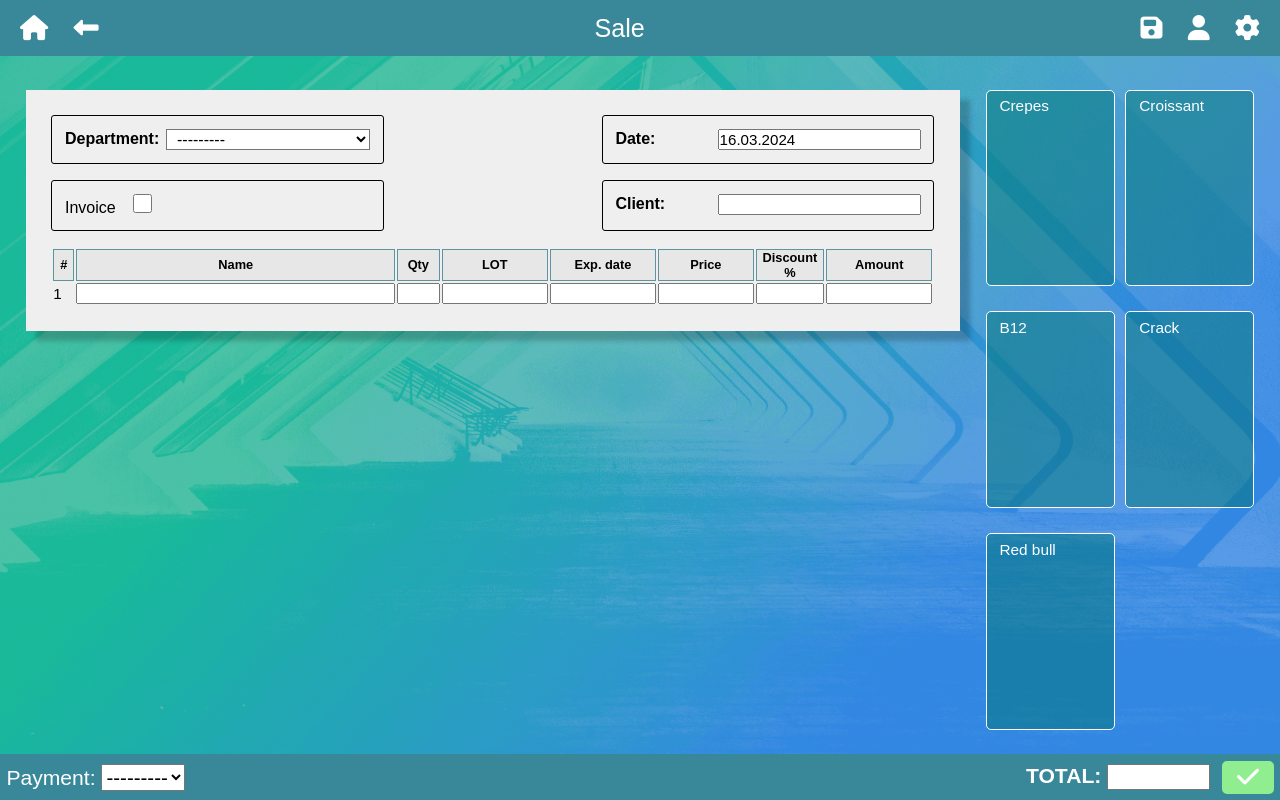
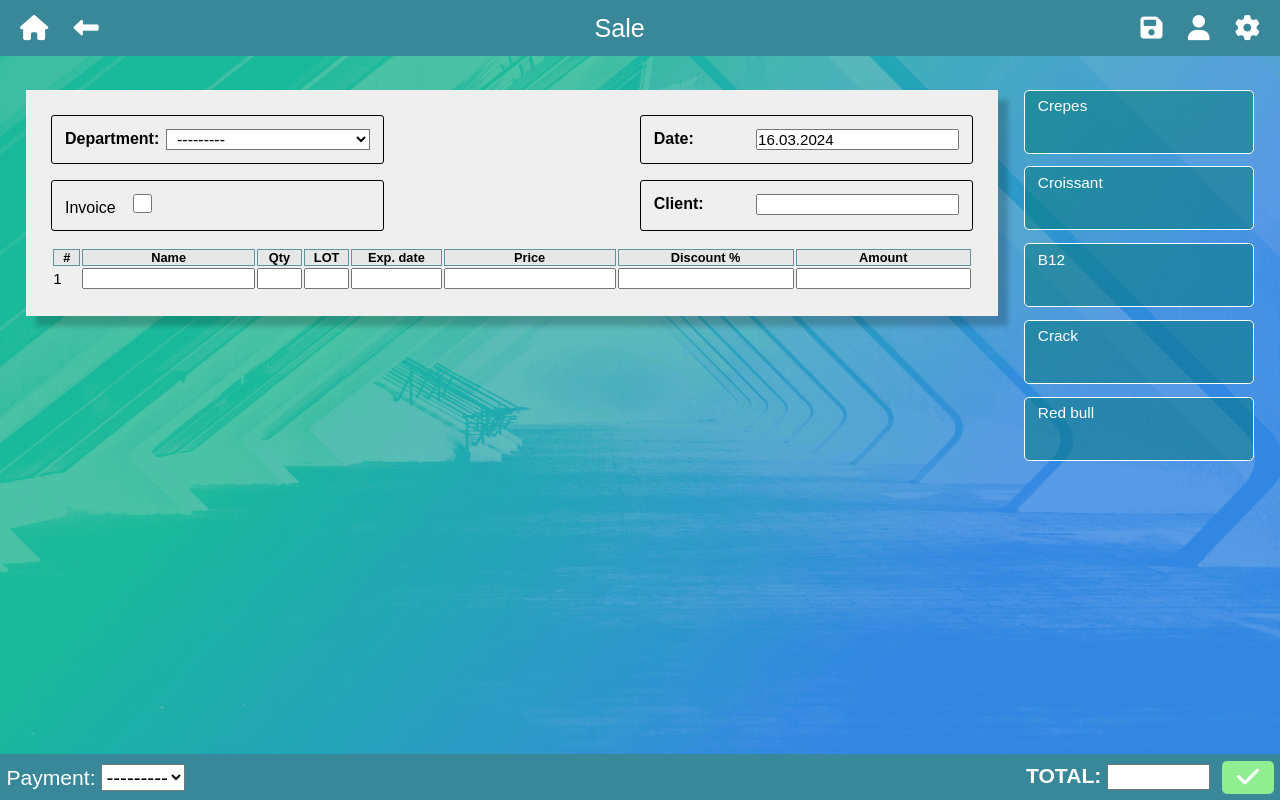
Before and after one commit to m-s-enchev/Ergo_ERP, a Django app: page /sales/new/ in a window 1280 px wide. Run offline with Django 4.2, Linux system fonts and the light colour scheme; data that the repository does not hold is empty; some libraries are stand-ins or nearby versions.

Commit message:
rearrange quick select

```diff
--- a/static/css/document.css
+++ b/static/css/document.css
@@ -6,20 +6,20 @@
 }
 
 #sales-form {
-    flex: 0 1 77vw;
+    flex: 0 1 80vw;
 }
 
 #quick_product_select {
     display: flex;
-    width: 23vw;
+    flex-direction: column;
+    width: 20vw;
     height: 80vh;
-    flex-wrap: wrap;
     padding-right: 2vw;
     margin-top: 8vh;
     font-size: 1.2vw;
     justify-content: flex-start;
     color: white;
-    gap: 4%;
+    gap: 2%;
     position: fixed;
     right: 0;
     top: 2vw;
@@ -109,8 +109,8 @@
     background-color: rgba(0, 119, 119, 0.5);
     border: 1px solid white;
     border-radius: 5px;
-    width: 48%;
-    height: auto;
+    width: 100%;
+    height: 10%;
 }
 
 .quick_select_tile:hover {
@@ -139,19 +139,19 @@
 
 
 .product-form .numerator {
-    width: 2%;
+    width: 3%;
 }
 
 .product-form td:nth-child(2) {
-    width: 30%;
+    min-width: 40%;
 }
 
 .product-form td:nth-child(3) {
-    width: 4%;
+    width: 5%;
 }
 
 .product-form td:nth-child(4) {
-    width: 10%;
+    width: 5%;
 }
 
 .product-form td:nth-child(5) {
@@ -159,24 +159,22 @@
 }
 
 .product-form td:nth-child(6) {
+    width: 10%;
+}
+
+.product-form #price-before-tax, #price-with-tax {
     width: 9%;
 }
 
-.product-form td:nth-child(7) {
-    width: 9%;
+
+.product-form td:nth-child(9) {
+    width: 7%;
 }
 
-.product-form td:nth-child(8) {
-    width: 6%;
-}
-
-.product-form td:nth-child(9) {
+.product-form #total-before-tax, #total-with-tax {
     width: 10%;
 }
 
-.product-form td:nth-child(10) {
-    width: 10%;
-}
 
 .product-form input {
     width: 100%;
```
